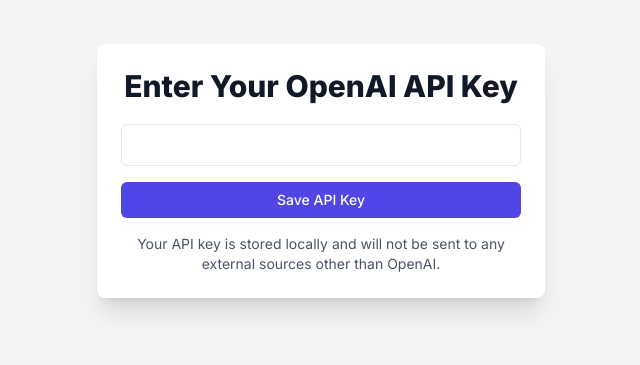
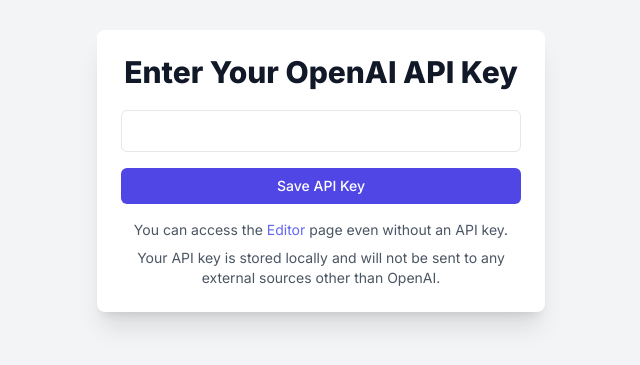
Before and after one commit to OsushiGeekCamp/openai-finetuning-helper, a Next.js app: page / in a window 1280 px wide. Shown: the part 229-594 px from the top of the page, without its empty margins (319-959 px from the left). Built offline with nearby package versions, Linux system fonts and the light colour scheme.

Commit message:
Add link to Editor page with no API key notice

```diff
--- a/src/components/api-key-form.tsx
+++ b/src/components/api-key-form.tsx
@@ -1,3 +1,5 @@
+import Link from 'next/link';
+
 interface ApiKeyFormProps {
   inputValue: string;
   handleSubmit: () => void;
@@ -39,6 +41,16 @@ const ApiKeyForm = ({
           </button>
         </div>
       </form>
+      <p className='mb-2 text-sm text-gray-600 dark:text-gray-400 text-center'>
+        You can access the{' '}
+        <Link
+          href='/editor'
+          className='text-indigo-500 hover:underline dark:text-indigo-400 dark:hover:underline'
+        >
+          Editor
+        </Link>{' '}
+        page even without an API key.
+      </p>
       <p className='text-sm text-gray-600 dark:text-gray-400 text-center'>
         Your API key is stored locally and will not be sent to any external
         sources other than OpenAI.
```
